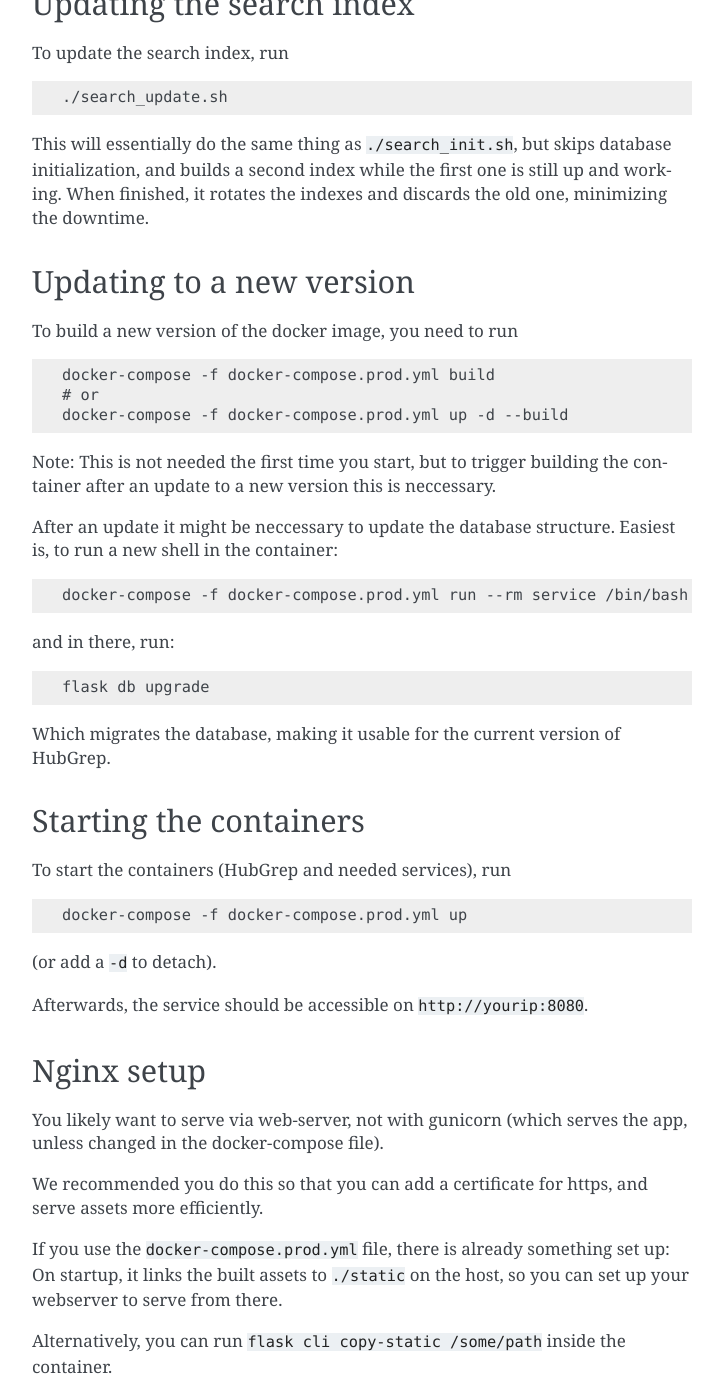
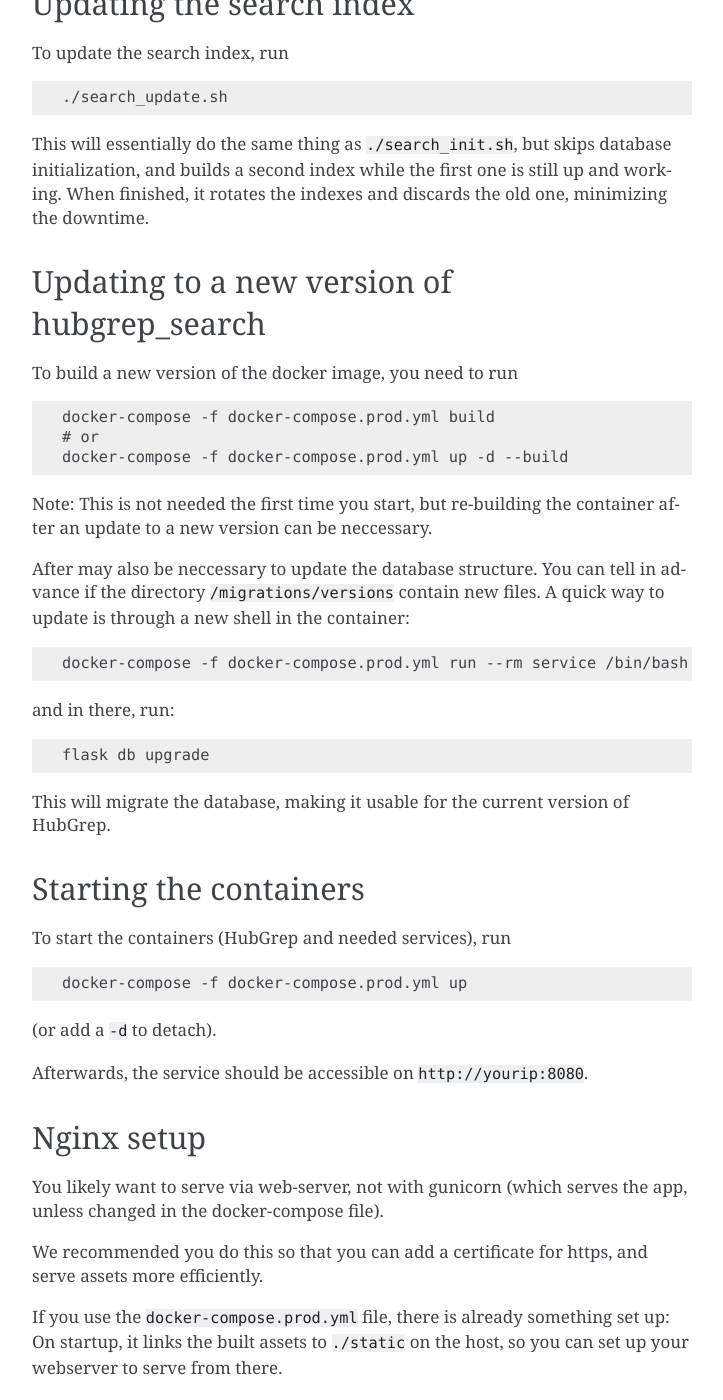
Before and after one commit to HubGrep/hubgrep_documentation, a Sphinx documentation site: the page built from source/docs/hubgrep_search/deployment/deployment.md, in a window 1280 px wide and 1400 px high, scrolled down 1043 px. Shown: the whole window, without its empty margins (388-1111 px from the left). Built offline with Sphinx 7.4.7, drawn with Linux system fonts in a browser that asks for light colours; pages that are not in the unit, such as notebooks, are missing from menus; the version number could not be read and is left out; some of the changed text lies outside the part shown.

Commit message:
Update deployment.md
rephrasing

```diff
--- a/source/docs/hubgrep_search/deployment/deployment.md
+++ b/source/docs/hubgrep_search/deployment/deployment.md
@@ -43,7 +43,7 @@
 When finished, it rotates the indexes and discards the old one, minimizing the downtime.
 
 
-## Updating to a new version
+## Updating to a new version of hubgrep_search
 
 To build a new version of the docker image, you need to run
 
@@ -51,10 +51,10 @@
     # or
     docker-compose -f docker-compose.prod.yml up -d --build
 
-Note: This is not needed the first time you start, but to trigger building the container after an update to a new version this is neccessary.
+Note: This is not needed the first time you start, but re-building the container after an update to a new version can be neccessary.
 
-After an update it might be neccessary to update the database structure.
-Easiest is, to run a new shell in the container:
+After may also be neccessary to update the database structure. You can tell in advance if the directory `/migrations/versions` contain new files.
+A quick way to update is through a new shell in the container:
 
     docker-compose -f docker-compose.prod.yml run --rm service /bin/bash
 
@@ -62,7 +62,7 @@
 
     flask db upgrade
 
-Which migrates the database, making it usable for the current version of HubGrep.
+This will migrate the database, making it usable for the current version of HubGrep.
 
 
 ## Starting the containers
```
